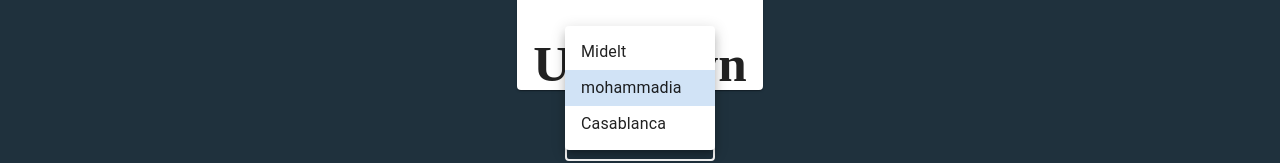
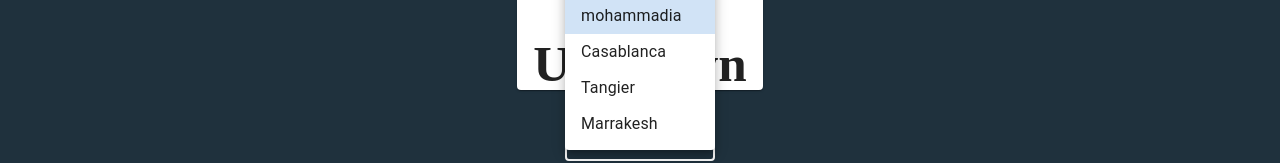
Before and after one commit to RedaRasmy/PRAYERS-TIMNGS, a React (Vite) app: page / in a window 1280 px wide. Both pictures are taken after a click on the element "mohammadia". Shown: the part 634-797 px from the top of the page. Built offline with nearby package versions, Linux system fonts and the light colour scheme; no server answers.

Commit message:
fixBug/multiple-rendering

```diff
--- a/src/MainContent.jsx
+++ b/src/MainContent.jsx
@@ -30,7 +30,7 @@ export default function MainContent() {
 
     useEffect( () => {
         getTimings()
-    } )
+    } ,[timings])
 
 
 
@@ -125,6 +125,8 @@ export default function MainContent() {
                     <MenuItem value={"Midelt"}>Midelt</MenuItem>
                     <MenuItem value={"Mohammadia"}>mohammadia</MenuItem>
                     <MenuItem value={"Casablanca"}>Casablanca</MenuItem>
+                    <MenuItem value={"Tangier"}>Tangier</MenuItem>
+                    <MenuItem value={"Marrakesh"}>Marrakesh</MenuItem>
                 </Select>
             </FormControl>
         </Stack>
```
